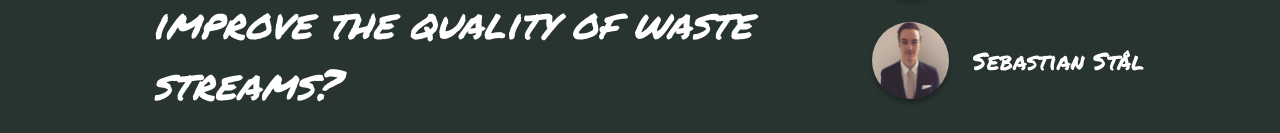
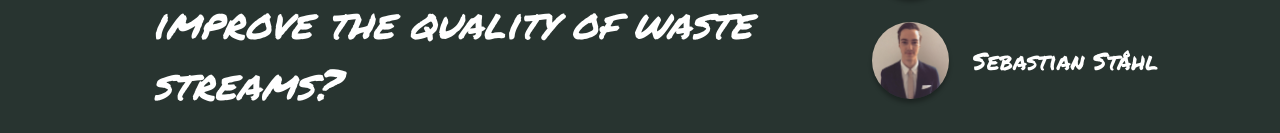
Before and after one commit to Erikskogetun/WasteManagement, a React (Create React App) app: page / in a window 1280 px wide. Shown: the part 541-674 px from the top of the page. Built offline with nearby package versions, Linux system fonts and the light colour scheme.

Commit message:
name change

```diff
--- a/public/index.html
+++ b/public/index.html
@@ -7,7 +7,7 @@
     <meta name="theme-color" content="#000000" />
     <meta
       name="description"
-      content="Web site created using create-react-app"
+      content="Waste Management Project for Stockholm Royal Seaport"
     />
     <link rel="apple-touch-icon" href="faciron.ico" />
     <!--
--- a/src/App.js
+++ b/src/App.js
@@ -195,9 +195,9 @@ class App extends React.Component {
                 <img
                   className="ProfilePicture"
                   src={sebastian}
-                  alt={"Sebastian Stål"}
+                  alt={"Sebastian Ståhl"}
                 />
-                <span className="ProfileName">Sebastian Stål</span>
+                <span className="ProfileName">Sebastian Ståhl</span>
               </a>
             </div>
           </Fade>
```
